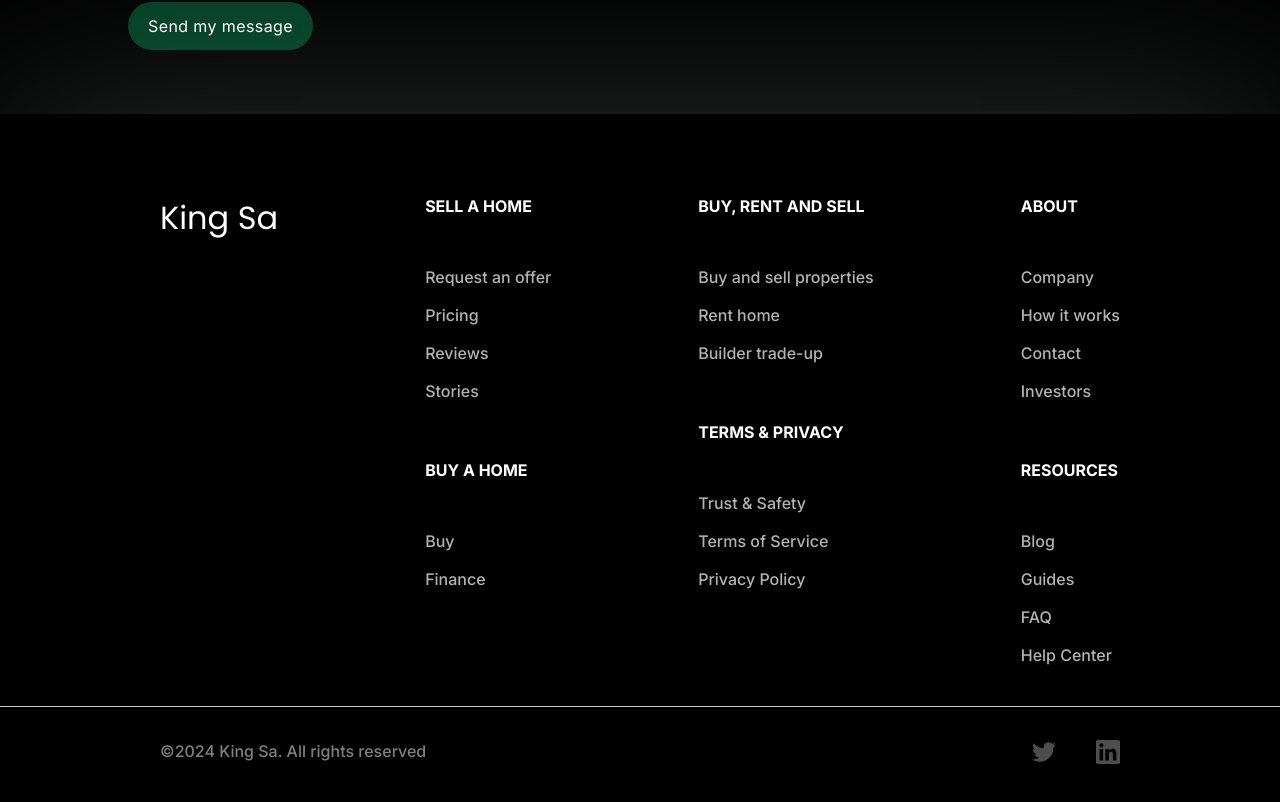
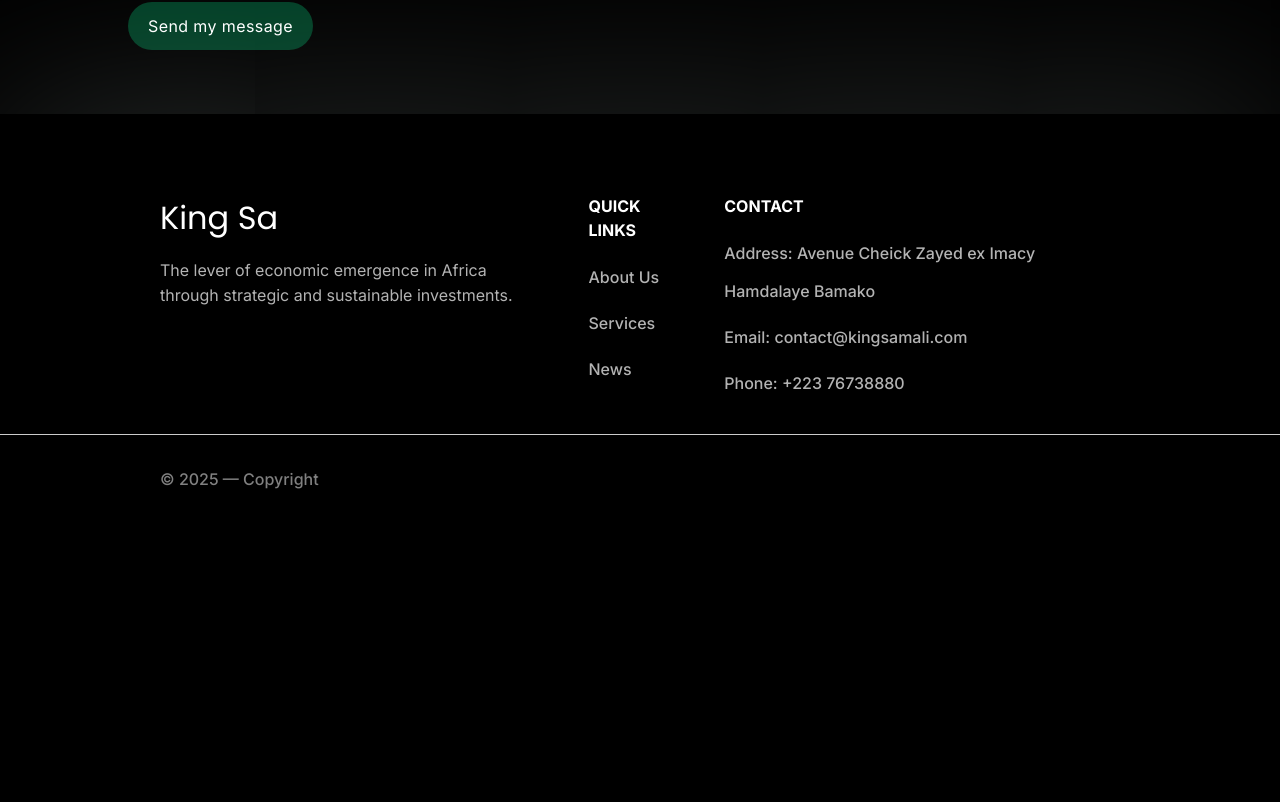
Before and after one commit to Chinmay004/kingsa, a Next.js app: page / in a window 1280 px wide. Shown: the part 4405-5207 px from the top of the page. After the commit the page ends 4977 px from the top, so only its background shows below. Built offline with nearby package versions, Linux system fonts and the light colour scheme.

Commit message:
Feat: footer updated

```diff
--- a/src/components/Footer.tsx
+++ b/src/components/Footer.tsx
@@ -4,132 +4,76 @@ import { useLanguage } from "@/contexts/LanguageContext";
 
 export default function Footer() {
   const { t } = useLanguage();
-  const navigationColumns = [
-    [
-      {
-        title: "SELL A HOME",
-        links: ["Request an offer", "Pricing", "Reviews", "Stories"],
-      },
-      {
-        title: "BUY A HOME",
-        links: ["Buy", "Finance"],
-      },
-    ],
-    [
-      {
-        title: "BUY, RENT AND SELL",
-        links: ["Buy and sell properties", "Rent home", "Builder trade-up"],
-      },
-      {
-        title: "TERMS & PRIVACY",
-        links: ["Trust & Safety", "Terms of Service", "Privacy Policy"],
-      },
-    ],
-    [
-      {
-        title: "ABOUT",
-        links: ["Company", "How it works", "Contact", "Investors"],
-      },
-      {
-        title: "RESOURCES",
-        links: ["Blog", "Guides", "FAQ", "Help Center"],
-      },
-    ],
-  ];
 
   return (
     <footer className="bg-black relative w-full shadow-[0px_4px_200px_0px_rgba(232,249,247,0.2)]">
       <div className="py-8 sm:py-12 lg:py-20 w-full">
-          <div className="flex flex-col lg:flex-row gap-8 lg:gap-[88px] justify-between items-center lg:items-start w-full px-4 sm:px-8 lg:px-[160px]">
-            <div className="w-full lg:w-auto">
-                <h2 className="font-poppins font-normal leading-[1.5] text-xl sm:text-2xl lg:text-[32px] text-white whitespace-nowrap text-center lg:text-left">
+        {/* Top Section - Three Columns */}
+        <div className="flex flex-col lg:flex-row gap-8 lg:gap-12 justify-between items-start w-full px-4 sm:px-8 lg:px-[160px]">
+          {/* Column 1 - Company Info */}
+          <div className="w-full lg:w-auto flex flex-col gap-4">
+            <h2 className="font-poppins font-normal leading-[1.5] text-xl sm:text-2xl lg:text-[32px] text-white text-center lg:text-left">
               King Sa
             </h2>
+            <p className="font-inter font-normal leading-[1.6] text-sm sm:text-base text-white opacity-70 text-center lg:text-left max-w-md">
+              The lever of economic emergence in Africa through strategic and sustainable investments.
+            </p>
           </div>
-            {navigationColumns.map((column, columnIndex) => (
-              <div
-                key={columnIndex}
-                className="flex flex-col gap-6 sm:gap-8 lg:gap-[48px] items-center lg:items-start"
-              >
-                {column.map((section, sectionIndex) => (
-                  <div
-                    key={sectionIndex}
-                    className="flex flex-col gap-3 sm:gap-4 lg:gap-[40px] items-center lg:items-start"
-                  >
-                    <h3 className="font-inter font-bold leading-[1.5] text-sm sm:text-base text-white whitespace-nowrap text-center lg:text-left">
-                      {section.title}
+
+          {/* Column 2 - Quick Links */}
+          <div className="w-full lg:w-auto flex flex-col gap-4 items-center lg:items-start">
+            <h3 className="font-inter font-bold leading-[1.5] text-sm sm:text-base text-white uppercase text-center lg:text-left">
+              QUICK LINKS
             </h3>
-                    <div className="flex flex-col gap-0 items-center lg:items-start">
-                      {section.links.map((link, linkIndex) => (
+            <div className="flex flex-col gap-2 items-center lg:items-start">
               <a
-                          key={linkIndex}
                 href="#"
                 className="font-inter font-medium leading-[32px] sm:leading-[38px] text-sm sm:text-base text-white opacity-70 hover:opacity-100 transition-opacity text-center lg:text-left"
               >
-                          {link}
+                About Us
               </a>
-                      ))}
+              <a
+                href="#"
+                className="font-inter font-medium leading-[32px] sm:leading-[38px] text-sm sm:text-base text-white opacity-70 hover:opacity-100 transition-opacity text-center lg:text-left"
+              >
+                Services
+              </a>
+              <a
+                href="#"
+                className="font-inter font-medium leading-[32px] sm:leading-[38px] text-sm sm:text-base text-white opacity-70 hover:opacity-100 transition-opacity text-center lg:text-left"
+              >
+                News
+              </a>
             </div>
           </div>
-                ))}
+
+          {/* Column 3 - Contact Info */}
+          <div className="w-full lg:w-auto flex flex-col gap-4 items-center lg:items-start">
+            <h3 className="font-inter font-bold leading-[1.5] text-sm sm:text-base text-white uppercase text-center lg:text-left">
+              CONTACT
+            </h3>
+            <div className="flex flex-col gap-2 items-center lg:items-start">
+              <p className="font-inter font-medium leading-[32px] sm:leading-[38px] text-sm sm:text-base text-white opacity-70 text-center lg:text-left">
+                Address: Avenue Cheick Zayed ex Imacy Hamdalaye Bamako
+              </p>
+              <p className="font-inter font-medium leading-[32px] sm:leading-[38px] text-sm sm:text-base text-white opacity-70 text-center lg:text-left">
+                Email: contact@kingsamali.com
+              </p>
+              <p className="font-inter font-medium leading-[32px] sm:leading-[38px] text-sm sm:text-base text-white opacity-70 text-center lg:text-left">
+                Phone: +223 76738880
+              </p>
             </div>
-            ))}
+          </div>
         </div>
 
         {/* Divider Line */}
         <div className="border-t border-[#cbcbcb] border-opacity-30 w-full my-6 sm:my-8 lg:my-8"></div>
 
-        {/* Bottom Section - Copyright and Social Media */}
-        <div className="flex flex-col sm:flex-row justify-between items-center gap-4 sm:gap-6 lg:gap-0 pt-6 sm:pt-8 lg:pt-0 px-4 sm:px-8 lg:px-[160px]">
-          {/* Copyright */}
-          <p className="font-inter font-medium leading-[1.6] text-sm sm:text-base text-white opacity-50 w-full sm:w-auto text-center sm:text-left">
-            {t("footer.copyright")}
+        {/* Bottom Section - Copyright Only */}
+        <div className="flex justify-start items-center px-4 sm:px-8 lg:px-[160px]">
+          <p className="font-inter font-medium leading-[1.6] text-sm sm:text-base text-white opacity-50 text-center lg:text-left">
+            © 2025 — Copyright
           </p>
-
-          {/* Social Media Icons */}
-          <div className="flex gap-4 sm:gap-6 lg:gap-[40px] items-center opacity-30">
-            {/* Twitter */}
-            <a
-              href="#"
-              className="w-5 h-5 sm:w-6 sm:h-6 hover:opacity-100 transition-opacity"
-              aria-label="Twitter"
-            >
-              <svg
-                width="24"
-                height="24"
-                viewBox="0 0 24 24"
-                fill="none"
-                xmlns="http://www.w3.org/2000/svg"
-                className="w-full h-full"
-              >
-                <path
-                  d="M23.953 4.57a10 10 0 01-2.825.775 4.958 4.958 0 002.163-2.723c-.951.555-2.005.959-3.127 1.184a4.92 4.92 0 00-8.384 4.482C7.69 8.095 4.067 6.13 1.64 3.162a4.822 4.822 0 00-.666 2.475c0 1.71.87 3.213 2.188 4.096a4.904 4.904 0 01-2.228-.616v.06a4.923 4.923 0 003.946 4.827 4.996 4.996 0 01-2.212.085 4.936 4.936 0 004.604 3.417 9.867 9.867 0 01-6.102 2.105c-.39 0-.779-.023-1.17-.067a13.995 13.995 0 007.557 2.209c9.053 0 13.998-7.496 13.998-13.985 0-.21 0-.42-.015-.63A9.935 9.935 0 0024 4.59z"
-                  fill="white"
-                />
-              </svg>
-            </a>
-
-            {/* LinkedIn */}
-            <a
-              href="#"
-              className="w-5 h-5 sm:w-6 sm:h-6 hover:opacity-100 transition-opacity"
-              aria-label="LinkedIn"
-            >
-              <svg
-                width="24"
-                height="24"
-                viewBox="0 0 24 24"
-                fill="none"
-                xmlns="http://www.w3.org/2000/svg"
-                className="w-full h-full"
-              >
-                <path
-                  d="M20.447 20.452h-3.554v-5.569c0-1.328-.027-3.037-1.852-3.037-1.853 0-2.136 1.445-2.136 2.939v5.667H9.351V9h3.414v1.561h.046c.477-.9 1.637-1.85 3.37-1.85 3.601 0 4.267 2.37 4.267 5.455v6.286zM5.337 7.433c-1.144 0-2.063-.926-2.063-2.065 0-1.138.92-2.063 2.063-2.063 1.14 0 2.064.925 2.064 2.063 0 1.139-.925 2.065-2.064 2.065zm1.782 13.019H3.555V9h3.564v11.452zM22.225 0H1.771C.792 0 0 .774 0 1.729v20.542C0 23.227.792 24 1.771 24h20.451C23.2 24 24 23.227 24 22.271V1.729C24 .774 23.2 0 22.222 0h.003z"
-                  fill="white"
-                />
-              </svg>
-            </a>
-          </div>
         </div>
       </div>
     </footer>
```
Lines whose indentation alone changed are shown as unchanged.
